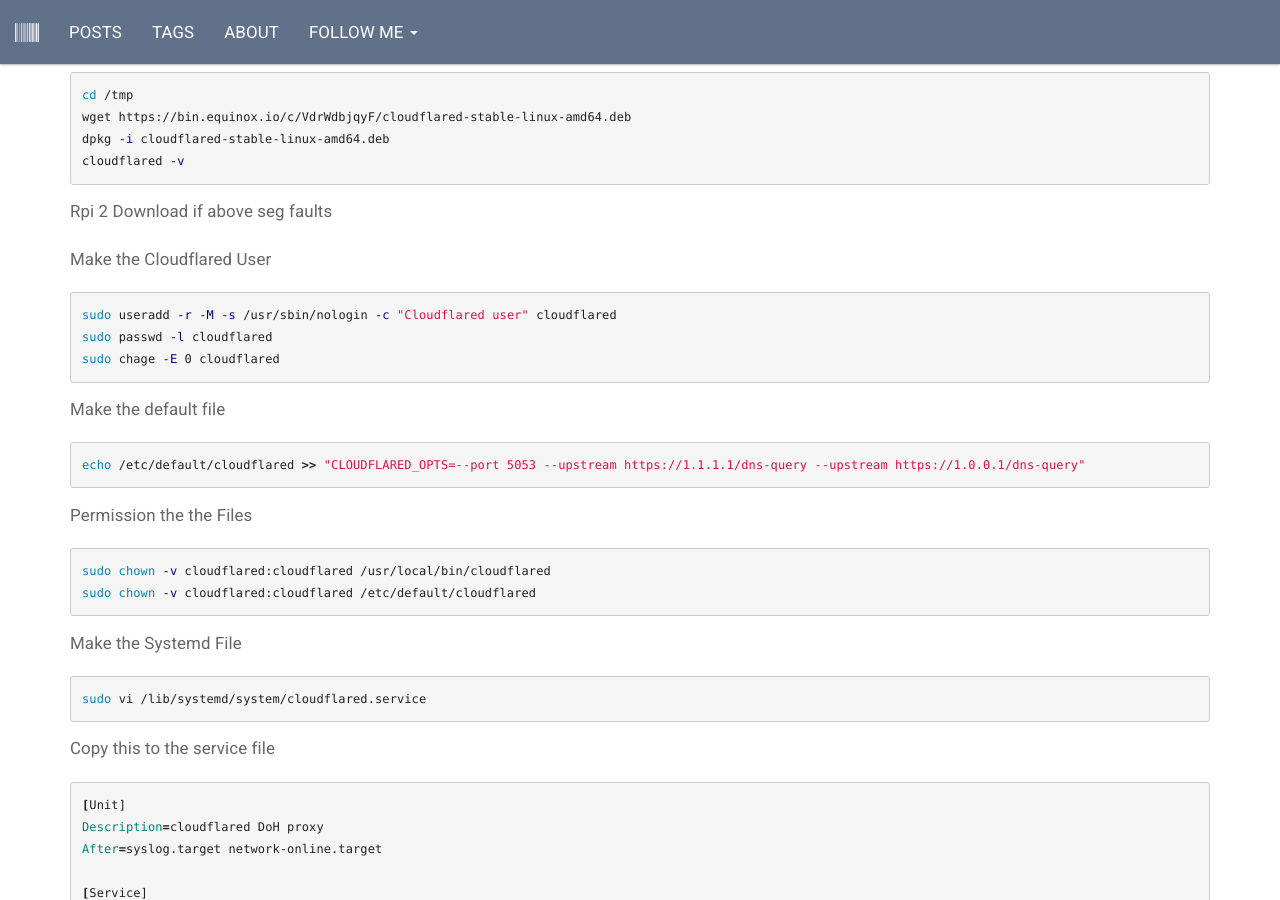
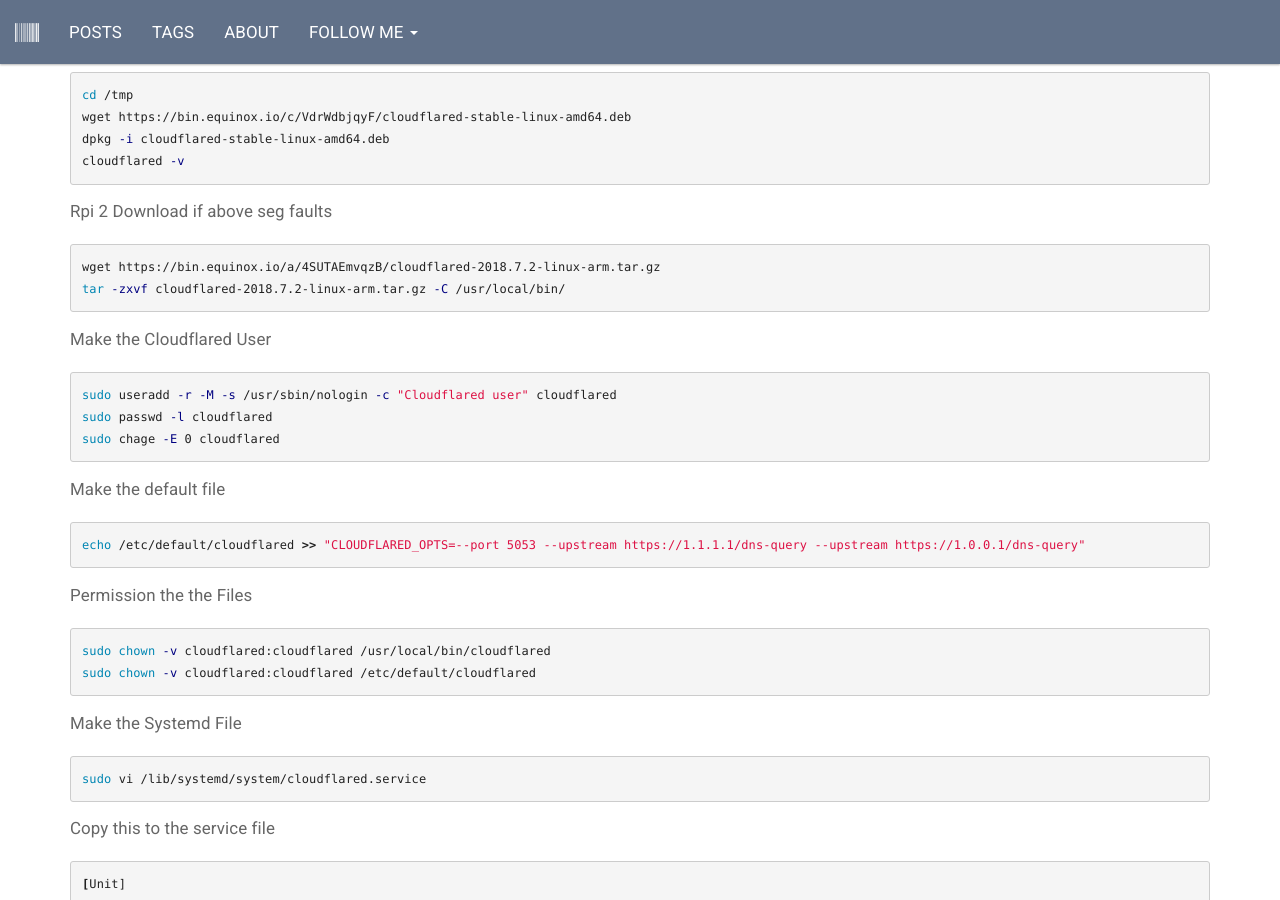
Before and after one commit to Stahlz/Stahlz.github.io, a Jekyll site: the page built from _posts/2020-02-05-setting-up-a-dns-over-https-raspberry-pi-for-your-whole-network.html, in a window 1280 px wide and 900 px high, scrolled down 2313 px. Built offline with Jekyll 4.4.1, drawn with Linux system fonts in a browser that asks for light colours.

Commit message:
Update 2020-02-05-setting-up-a-dns-over-https-raspberry-pi-for-your-whole-network.html

```diff
--- a/_posts/2020-02-05-setting-up-a-dns-over-https-raspberry-pi-for-your-whole-network.html
+++ b/_posts/2020-02-05-setting-up-a-dns-over-https-raspberry-pi-for-your-whole-network.html
@@ -69,7 +69,8 @@
 
 <p>Rpi 2 Download if above seg faults</p>
 {% highlight shell %}
-
+wget https://bin.equinox.io/a/4SUTAEmvqzB/cloudflared-2018.7.2-linux-arm.tar.gz
+tar -zxvf cloudflared-2018.7.2-linux-arm.tar.gz -C /usr/local/bin/
 {% endhighlight %}
 
 <p>Make the Cloudflared User</p>
```
